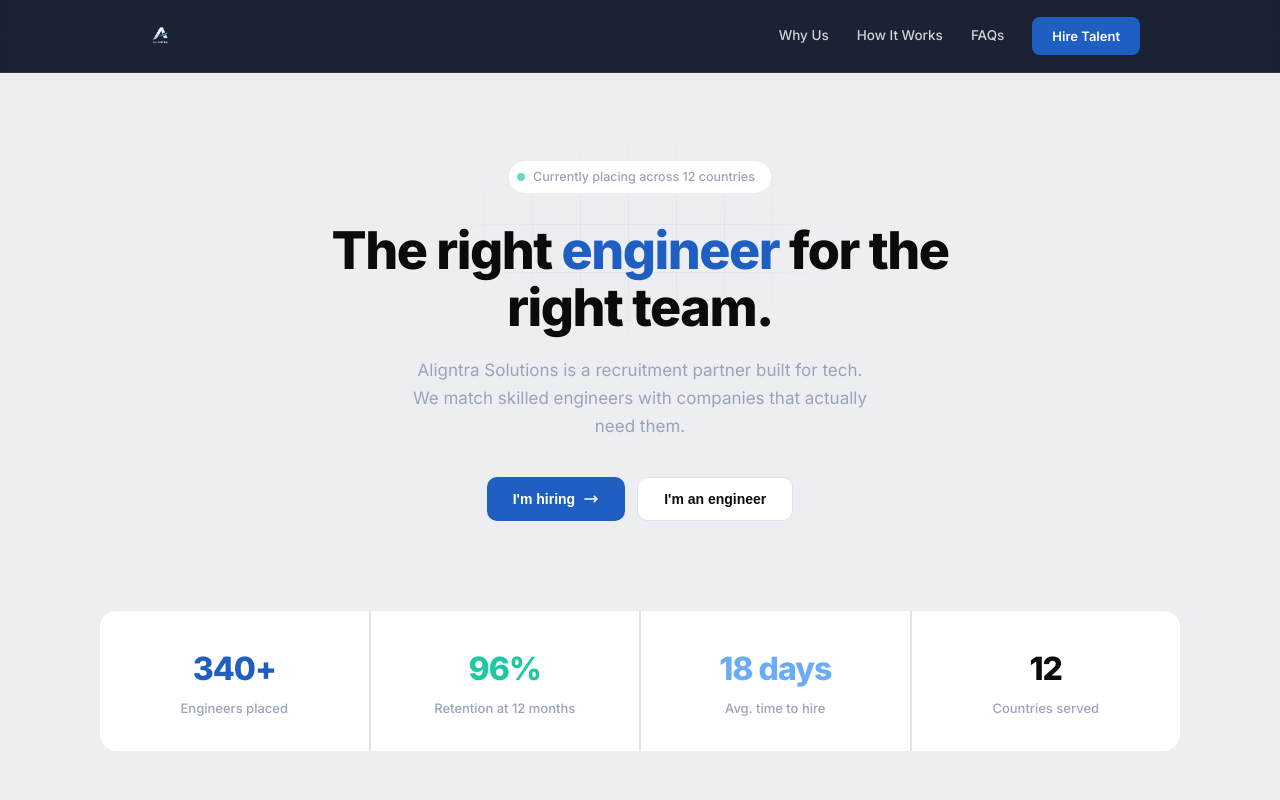
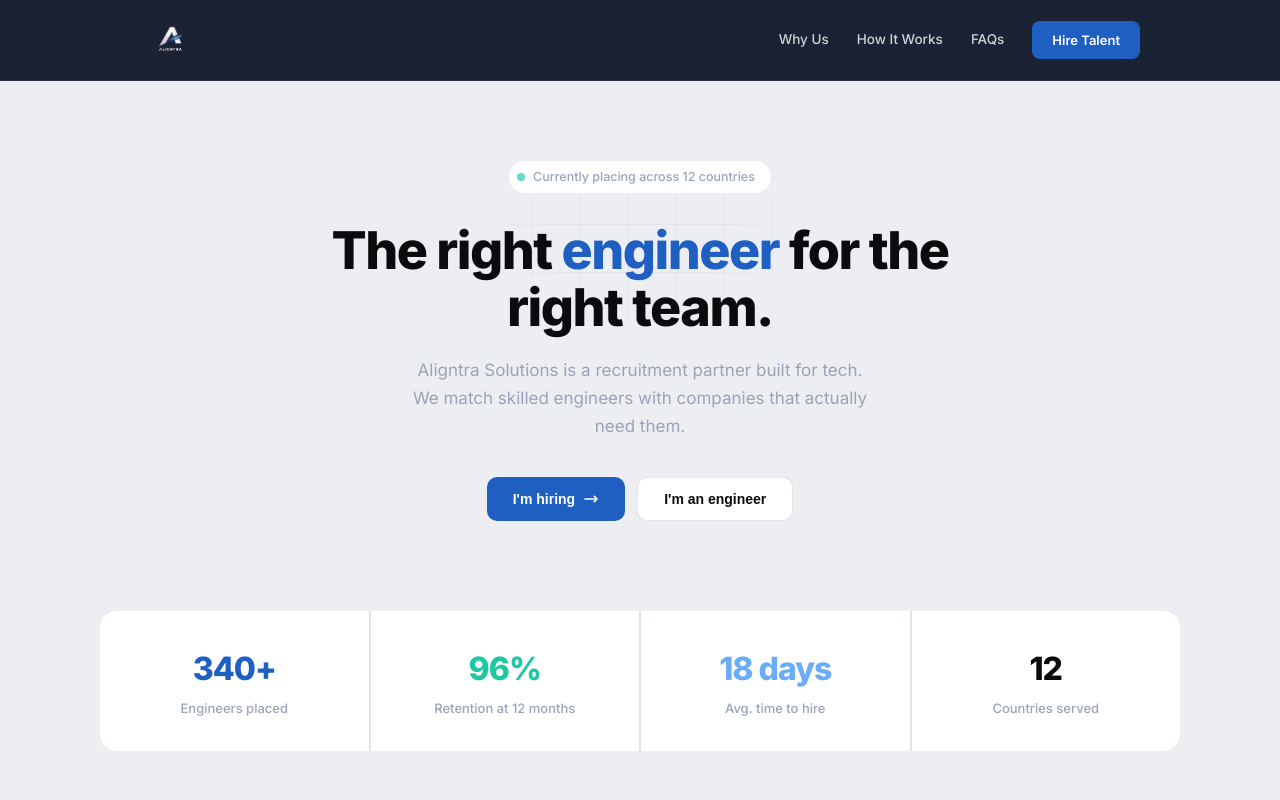
Before and after one commit to Asadullah-Ahmed01/Aligntra-Solutions, a website built with Vite: page index.html in a window 1280 px wide. Shown: the top 800 px of the page. Built offline with nearby package versions, Linux system fonts and the light colour scheme; no server answers.

Commit message:
Increase navbar logo to 60px and align to far left
Co-Authored-By: Claude Opus 4.6 <noreply@anthropic.com>

```diff
--- a/index.html
+++ b/index.html
@@ -72,7 +72,7 @@
       display: flex;
       justify-content: space-between;
       align-items: center;
-      padding: 16px 40px;
+      padding: 10px 40px;
       max-width: 1080px;
       margin: 0 auto;
     }
@@ -81,10 +81,11 @@
       display: flex;
       align-items: center;
       text-decoration: none;
+      margin-right: auto;
     }
 
     .logo img {
-      height: 40px;
+      height: 60px;
       width: auto;
       display: block;
     }
```
